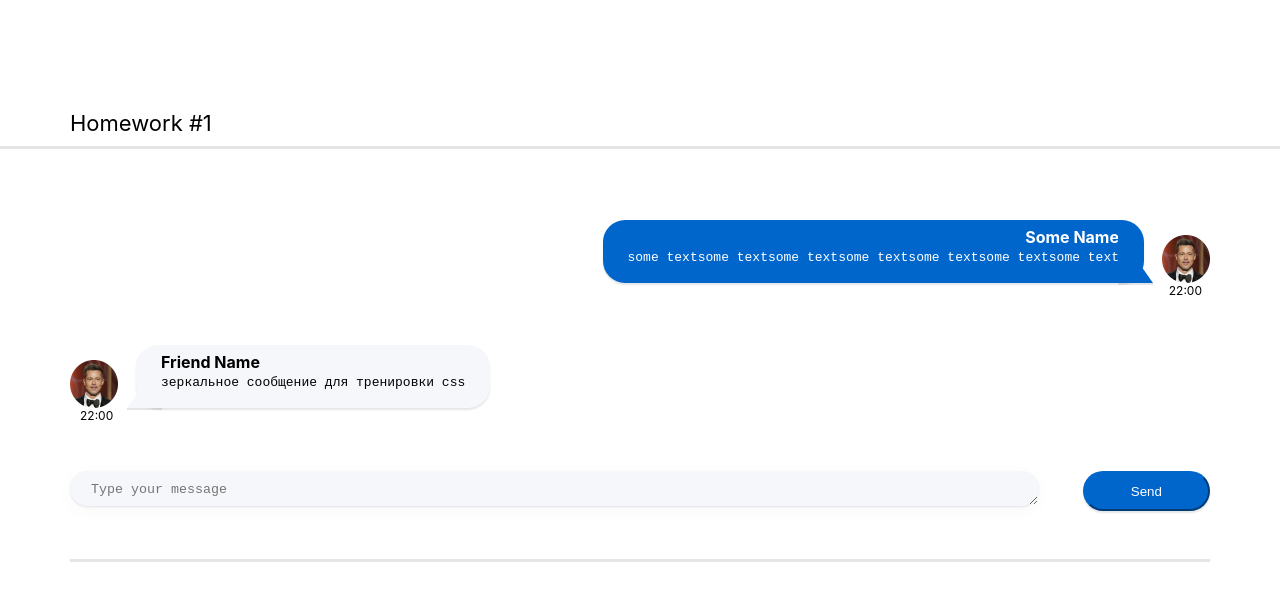
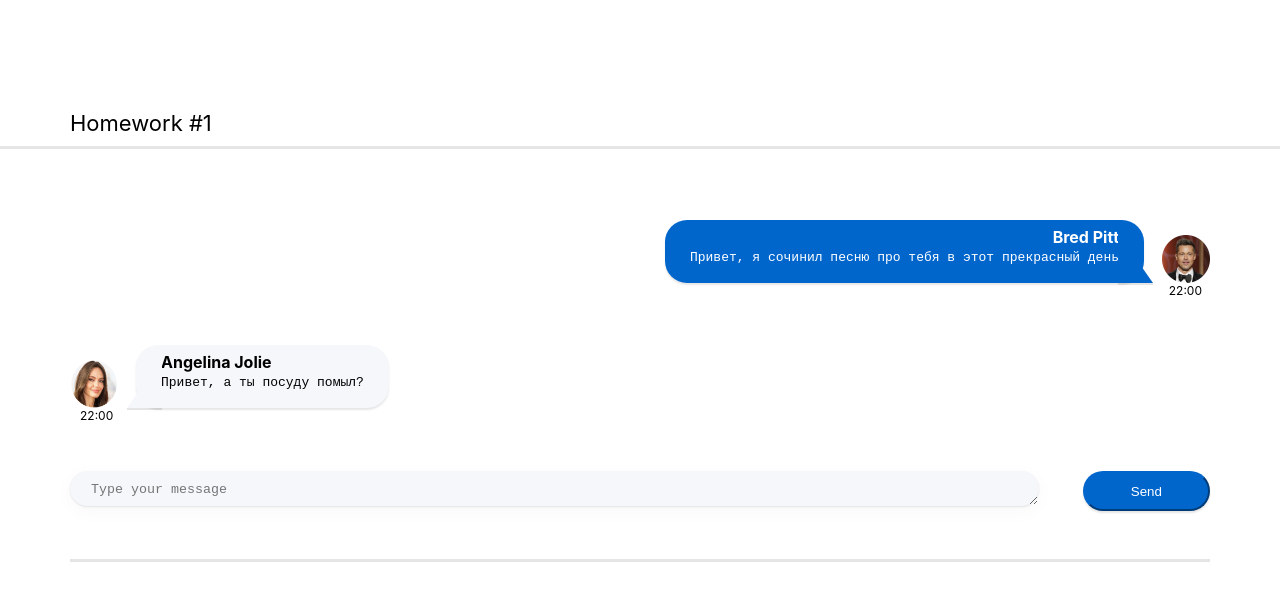
Before and after one commit to yadvorov/HomeWork, a React (Create React App) app in the folder hws2-master/: page / in a window 1280 px wide. Shown: the top 600 px of the page. Built offline with nearby package versions, Linux system fonts and the light colour scheme.

Commit message:
first_commit

```diff
--- a/hws2-master/src/s2-homeworks/hw01/HW1.tsx
+++ b/hws2-master/src/s2-homeworks/hw01/HW1.tsx
@@ -4,6 +4,7 @@
 import s2 from '../../s1-main/App.module.css'
 import FriendMessage from './friend-message/FriendMessage'
 import avatar from './avatar.png'
+import avatar2 from './avatar2.png'
 
 
 /*
@@ -35,21 +36,21 @@
     id: 0,
     user: {
         avatar: avatar, // можно менять
-        name: 'Some Name',  // можно менять
+        name: 'Bred Pitt',  // можно менять
     },
     message: {
-        text: 'some textsome textsome textsome textsome textsome textsome text', // можно менять
+        text: 'Привет, я сочинил песню про тебя в этот прекрасный день', // можно менять
         time: '22:00', // можно менять
     },
 }
 export const friendMessage0: MessageType = {
     id: 100,
     user: {
-        avatar: avatar, // можно менять
-        name: 'Friend Name', // можно менять
+        avatar: avatar2, // можно менять
+        name: 'Angelina Jolie', // можно менять
     },
     message: {
-        text: 'зеркальное сообщение для тренировки css', // можно менять
+        text: 'Привет, а ты посуду помыл?', // можно менять
         time: '22:00', // можно менять
     },
 }
```
Also changed, not shown: hws2-master/src/s2-homeworks/hw01/avatar2.png (added).
